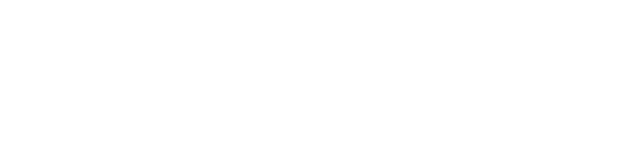
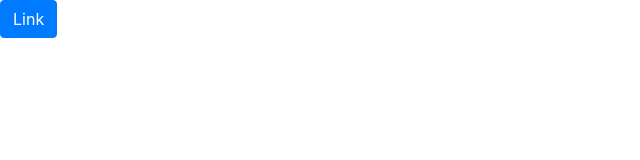
Before and after one commit to ArtemRyaguzov/mizuxe, a website: page dist/index.html in a window 1280 px wide. Shown: the whole page, without its empty margins (0-640 px from the left). Drawn offline with nearby package versions, Linux system fonts and the light colour scheme.

Commit message:
first deploy

```diff
--- a/dist/index.html
+++ b/dist/index.html
@@ -15,6 +15,8 @@
 
 <body>
 
+    <a href="#" class="btn btn-primary">Link</a>
+
 
 
   <script src="https://code.jquery.com/jquery-3.3.1.min.js" integrity="sha256-FgpCb/KJQlLNfOu91ta32o/NMZxltwRo8QtmkMRdAu8="
--- a/package.json
+++ b/package.json
@@ -4,6 +4,7 @@
   "description": "Bootstrap 4 project",
   "main": "index.js",
   "scripts": {
+    "deploy": "gh-pages -d dist",
     "test": "echo \"Error: no test specified\" && exit 1"
   },
   "repository": {
@@ -15,5 +16,8 @@
   "bugs": {
     "url": "https://github.com/ArtemRyaguzov/mizuxe/issues"
   },
-  "homepage": "https://github.com/ArtemRyaguzov/mizuxe#readme"
+  "homepage": "https://ArtemRyaguzov.github.io/mizuxe",
+  "dependencies": {
+    "gh-pages": "^2.0.1"
+  }
 }
```
Also changed, not shown: 1 other file.
